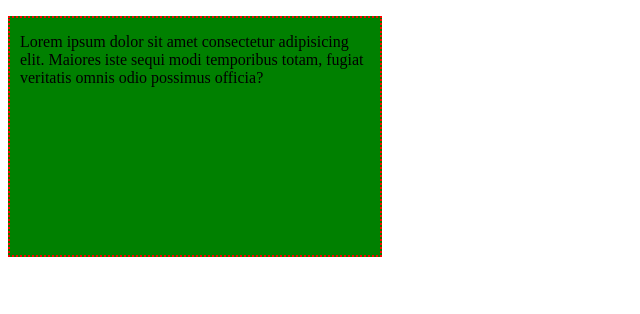
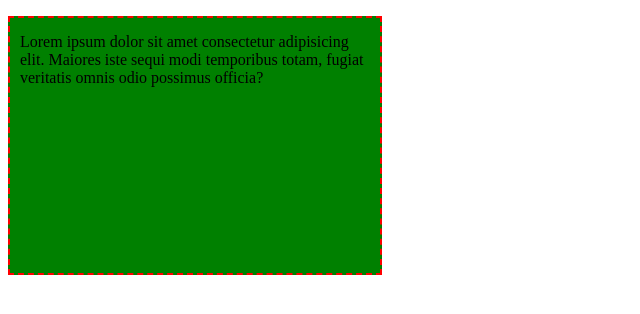
Before and after one commit to Efenzik/HW-11, a plain HTML site: page index.html in a window 1280 px wide. Shown: the whole page, without its empty margins (0-640 px from the left). Drawn offline with Linux system fonts and the light colour scheme.

Commit message:
second commit

```diff
--- a/src/css/style.css
+++ b/src/css/style.css
@@ -1,10 +1,8 @@
 p {
   width: 350px;
-  height: 202px;
+  height: 220px;
   padding: 15px 10px 20px 10px;
   margin-bottom: 30px;
+  border: 2px dashed red;
   background-color: green;
-  border-style: dotted;
-  border-color: red;
-  border-width: 2px;
 }
```
